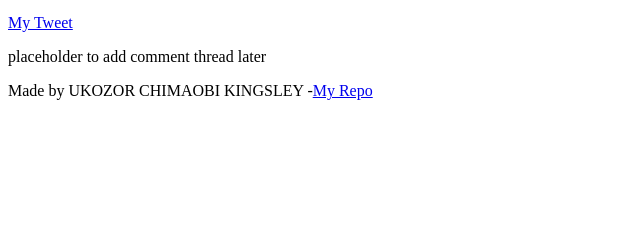
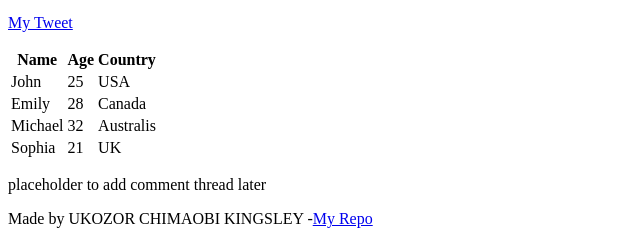
Before and after one commit to Kukozor/My_First_Portfolio, a plain HTML site: page html_basic/index.html in a window 1280 px wide. Shown: the part 651-895 px from the top of the page, without its empty margins (0-640 px from the left). Before the commit the page ends 800 px from the top, so only its background shows below. Drawn offline with Linux system fonts and the light colour scheme.

Commit message:
Add table to my code

```diff
--- a/html_basic/index.html
+++ b/html_basic/index.html
@@ -36,6 +36,42 @@
         <a href="tweets.html">My Tweet</a>
      </p>
 
+     <table>
+        <thead>
+            <tr>
+                <th>Name</th>
+                <th>Age</th>
+                <th>Country</th>
+            </tr>
+        </thead>
+
+        <tbody>
+            <tr>
+                <td>John</td>
+                <td>25</td>
+                <td>USA</td>
+            </tr>
+
+            <tr>
+                <td>Emily</td>
+                <td>28</td>
+                <td>Canada</td>
+            </tr>
+
+            <tr>
+                <td>Michael</td>
+                <td>32</td>
+                <td>Australis</td>
+            </tr>
+
+            <tr>
+                <td>Sophia</td>
+                <td>21</td>
+                <td>UK</td>
+            </tr>
+        </tbody>
+     </table>
+
      </article>
 
      <aside>
```
